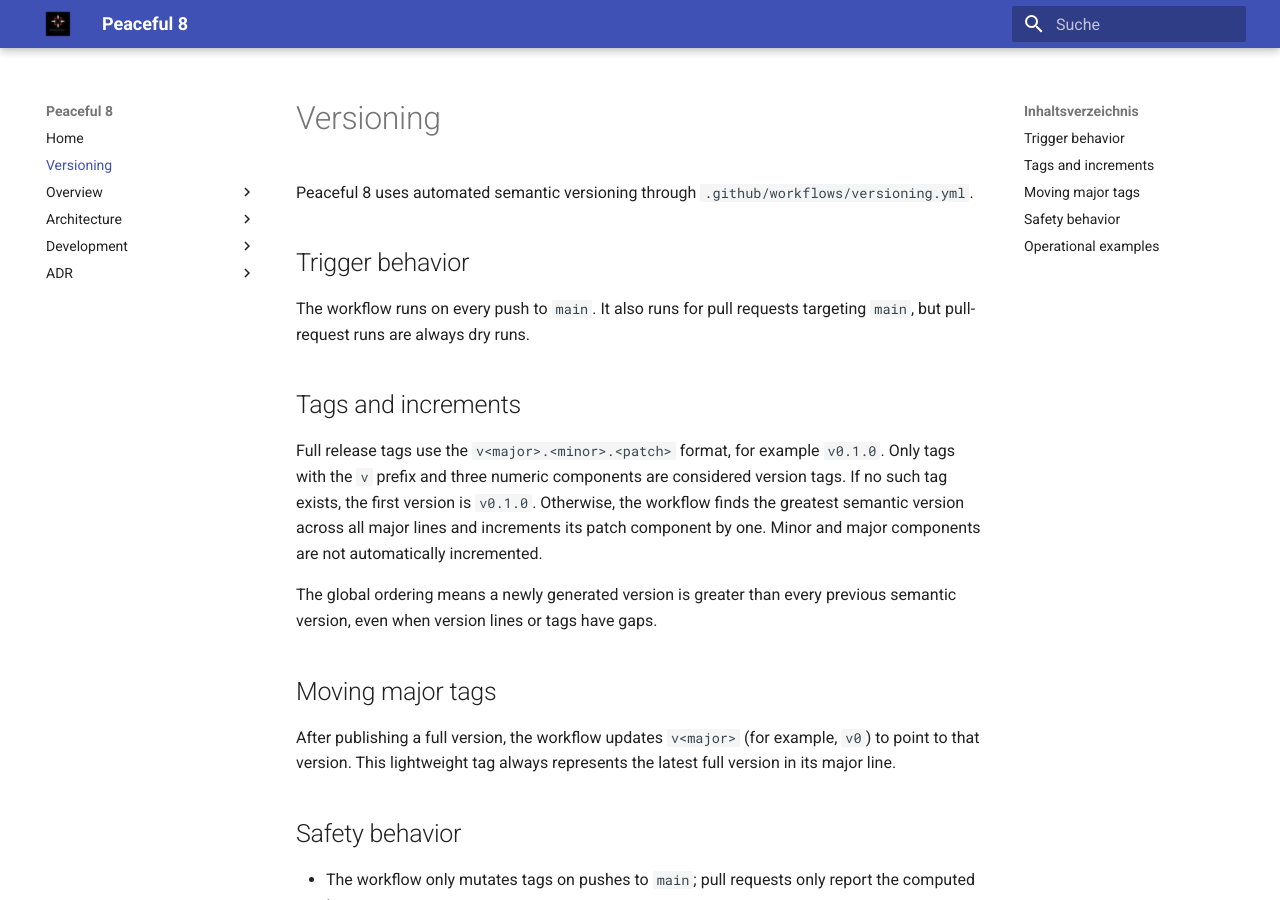
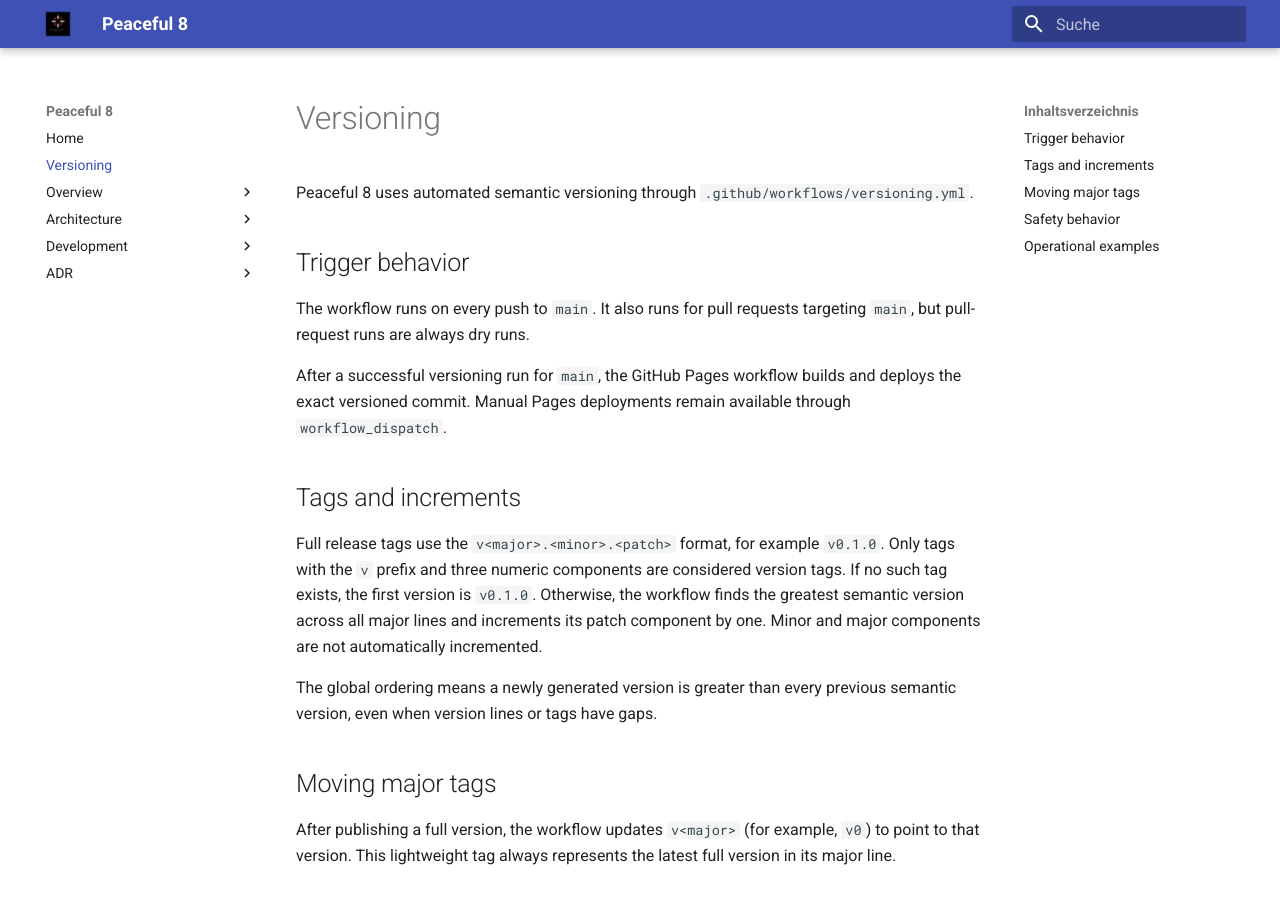
Before and after one commit to clavicarius/peaceful-8, an MkDocs documentation site: the page built from docs/VERSIONING.md, in a window 1280 px wide and 900 px high. Built offline with MkDocs 1.6.1 and Material for MkDocs 9.7.7, drawn with Linux system fonts in a browser that asks for light colours.

Commit message:
Sequence Pages after version tagging
Co-authored-by: clavicarius <36035933+clavicarius@users.noreply.github.com>

```diff
--- a/docs/VERSIONING.md
+++ b/docs/VERSIONING.md
@@ -7,6 +7,10 @@ Peaceful 8 uses automated semantic versioning through
 
 The workflow runs on every push to `main`. It also runs for pull requests
 targeting `main`, but pull-request runs are always dry runs.
+
+After a successful versioning run for `main`, the GitHub Pages workflow builds
+and deploys the exact versioned commit. Manual Pages deployments remain
+available through `workflow_dispatch`.
 
 ## Tags and increments
 
```
Also changed, not shown: 1 other file.
